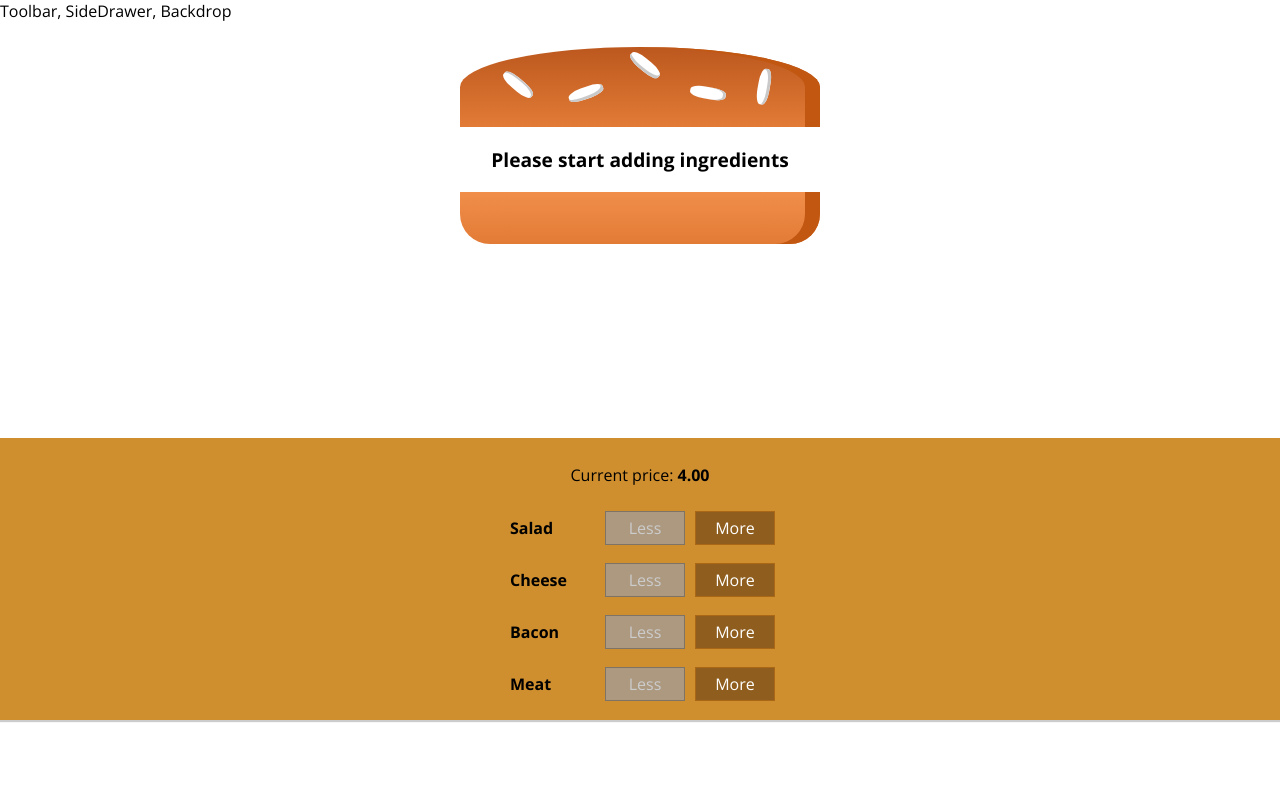
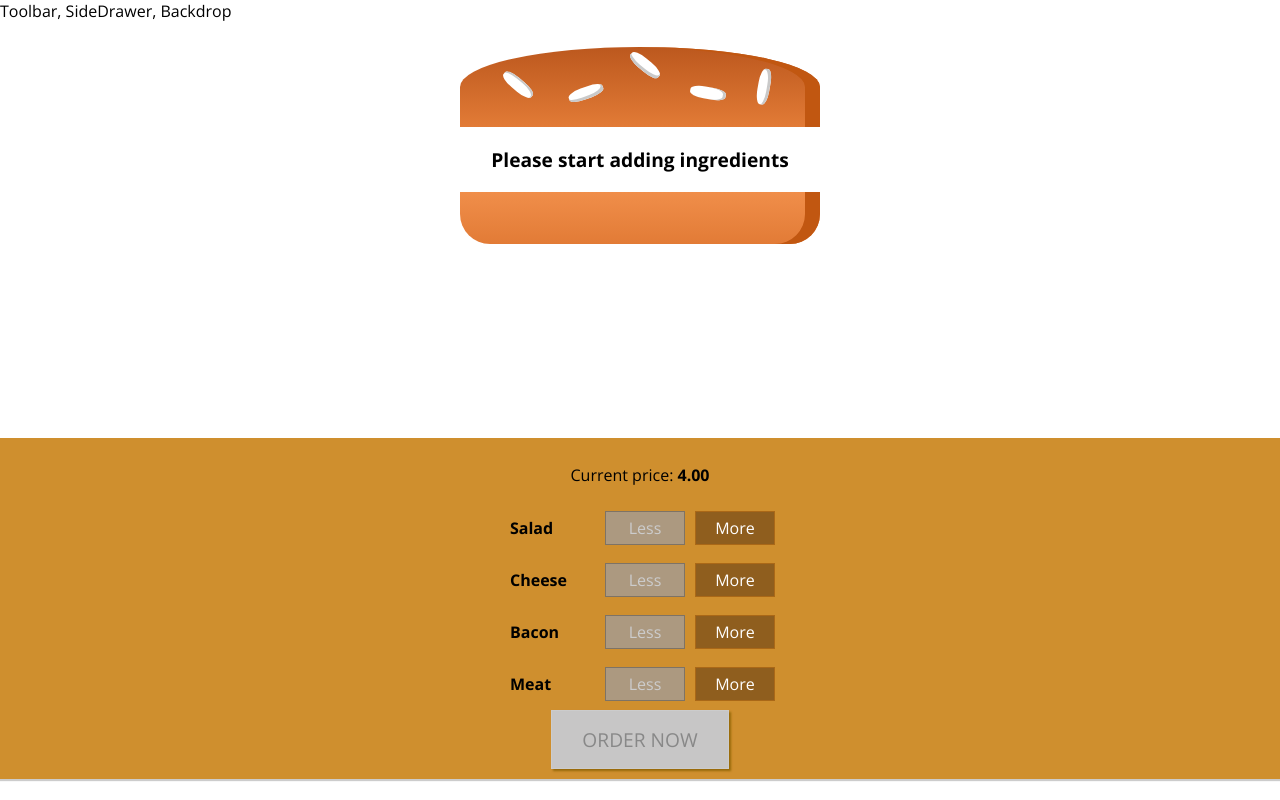
Before and after one commit to JPalka/burger, a React (Create React App) app: page / in a window 1280 px wide. Built offline with nearby package versions, Linux system fonts and the light colour scheme.

Commit message:
Order button

```diff
--- a/src/components/Burger/BuildControls/BuildControls.js
+++ b/src/components/Burger/BuildControls/BuildControls.js
@@ -23,6 +23,7 @@
             disabled={props.disabled[ctrl.type]} />
         ))
       }
+      <button className={classes.OrderButton} disabled={!props.purchasable}>ORDER NOW</button>
     </div>
   );
 };
--- a/src/components/Burger/BuildControls/BuildControls.module.css
+++ b/src/components/Burger/BuildControls/BuildControls.module.css
@@ -8,3 +8,44 @@
   margin: auto;
   padding: 10px 0;
 }
+
+.OrderButton {
+  background-color: #DAD735;
+  outline: none;
+  cursor: pointer;
+  border: 1px solid #966909;
+  color: #966909;
+  font-family: inherit;
+  font-size: 1.2em;
+  padding: 15px 30px;
+  box-shadow: 2px 2px 2px #966909;
+}
+
+.OrderButton:hover, .OrderButton:active {
+  background-color: #A0DB41;
+  border: 1px solid #966909;
+  color: #966909;
+}
+
+.OrderButton:disabled {
+  background-color: #C7C6C6;
+  cursor: not-allowed;
+  border: 1px solid #ccc;
+  color: #888888;
+}
+
+.OrderButton:not(:disabled) {
+  animation: enable 0.3s linear;
+}
+
+@keyframes enable {
+  0% {
+      transform: scale(1);
+  }
+  60% {
+      transform: scale(1.1);
+  }
+  100% {
+      transform: scale(1);
+  }
+}
--- a/src/containers/BurgerBuilder/BurgerBuilder.js
+++ b/src/containers/BurgerBuilder/BurgerBuilder.js
@@ -18,7 +18,19 @@
       cheese: 0,
       meat: 0
     },
-    totalPrice: 4
+    totalPrice: 4,
+    purchasable: false
+  }
+
+  updatePurchaseState = (ingredients) => {
+    const sum = Object.keys(ingredients)
+      .map((igKey) => {
+        return ingredients[igKey];
+      })
+      .reduce((sum, el) => {
+        return sum + el;
+      }, 0);
+      this.setState({purchasable: sum > 0});
   }
 
   addIngredientHandler = (type) => {
@@ -29,6 +41,7 @@
     updatedIngredients[type] = newCount;
     const newPrice = this.state.totalPrice + INGREDIENT_PRICES[type];
     this.setState({totalPrice: newPrice, ingredients: updatedIngredients});
+    this.updatePurchaseState(updatedIngredients);
   }
 
   removeIngredientHandler = (type) => {
@@ -42,6 +55,7 @@
     updatedIngredients[type] = newCount;
     const newPrice = this.state.totalPrice - INGREDIENT_PRICES[type];
     this.setState({totalPrice: newPrice, ingredients: updatedIngredients});
+    this.updatePurchaseState(updatedIngredients);
   }
 
   render() {
@@ -58,7 +72,8 @@
           ingredientAdded={this.addIngredientHandler}
           ingredientRemoved={this.removeIngredientHandler}
           disabled={disabledInfo}
-          price={this.state.totalPrice}/>
+          price={this.state.totalPrice}
+          purchasable={this.state.purchasable}/>
       </Aux>
     )
   }
```
